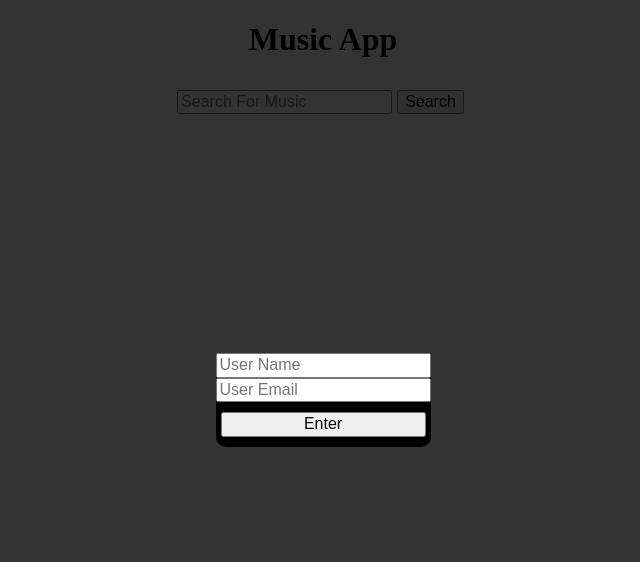
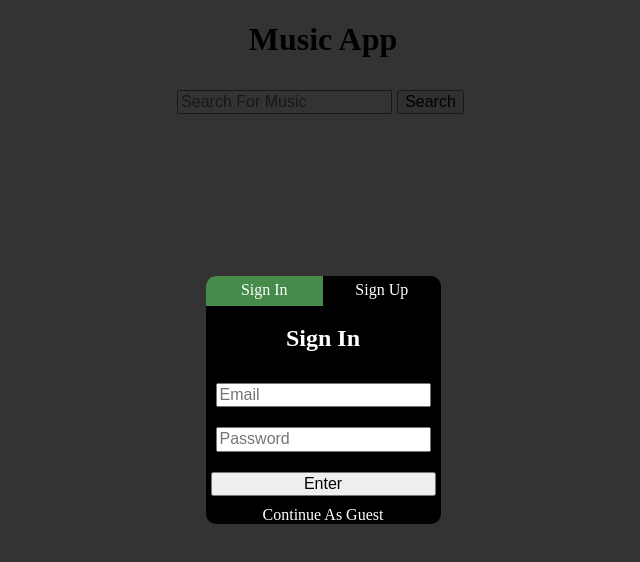
Before and after one commit to irashid1/amplify, a React (Create React App) app: page / in a window 1280 px wide. Shown: the top 562 px of the page, without its empty margins (317-957 px from the left). Built offline with nearby package versions, Linux system fonts and the light colour scheme.

Commit message:
added sign in and sign up modal

```diff
--- a/src/componets /Modal.js
+++ b/src/componets /Modal.js
@@ -1,17 +1,24 @@
 import { useSpring, animated } from "react-spring"
+import { useState } from "react"
 
 const Modal = ({ showModal, setShowModal }) => {
 
-    const handleLogin = () => {
+    const [logInToggle, setLogInToggle] = useState()
+
+    const handleLogIn = () => {
         setShowModal(false)
     }
+
+    // const handleSignIn = () => {
+    //     setLogInToggle(!logInToggle)
+    // }
 
     const animate = useSpring({
         config: {
             duration: 250
         },
         opacity: showModal ? 1 : 0,
-        transform: showModal ? `translate(0%)` : `translate(-100%)`
+        transform: showModal ? `translateY(0%)` : `translateY(-100%)`
     });
 
 
@@ -24,14 +31,51 @@ const Modal = ({ showModal, setShowModal }) => {
 
                 <animated.div style={animate}>
                     <div className="modalContent">
-                        <form onSubmit={handleLogin}>
-                            <label className="sr-only" htmlFor="userName"> User Name </label>
-                            <input placeholder="User Name" type="text" id="name" />
+                        <form onSubmit={handleLogIn}>
+                            {!logInToggle ?
 
-                            <label className="sr-only" htmlFor="userEmail"> User Email </label>
-                            <input placeholder="User Email" type="email" id="email" />
+                            <>
+                                 <div className="signInToggle">
+                                    <p onClick={() => setLogInToggle(false)}>Sign In</p>
+                                    <p onClick={() => setLogInToggle(true)}>Sign Up</p>
+                                </div>
 
-                            <button> Enter </button>
+                                <h2>Sign In</h2>
+
+                                <label className="sr-only" htmlFor="userEmail"> Email </label>
+                                <input placeholder="Email" type="email" id="email" />
+
+                                <label className="sr-only" htmlFor="userPassword"> Password </label>
+                                <input placeholder="Password" type="passsword" id="password" />
+
+                                <button> Enter </button>
+
+                                <p onClick={handleLogIn}>Continue As Guest</p>
+                            </>
+
+                            :
+                            <>
+                                <div className="signUpToggle">
+                                    <p onClick={() => setLogInToggle(false)}>Sign In</p>
+                                    <p onClick={() => setLogInToggle(true)}>Sign Up</p>
+                                </div>
+
+                                <h2>Sign Up</h2>
+
+                                <label className="sr-only" htmlFor="userName"> User Name </label>
+                                <input placeholder="User Name" type="text" id="name" />
+
+                                <label className="sr-only" htmlFor="userEmail"> Email </label>
+                                <input placeholder="Email" type="email" id="email" />
+
+                                <label className="sr-only" htmlFor="userPassword"> Password </label>
+                                <input placeholder="Password" type="passsword" id="password" />
+
+                                <button > Enter </button>
+
+                                <p onClick={handleLogIn}>Continue As Guest</p>
+                            </>
+                            }
                         </form>
                     </div>
                 </animated.div>
--- a/src/styles/sass/partials/_general.scss
+++ b/src/styles/sass/partials/_general.scss
@@ -2,6 +2,11 @@ body {
     display: flex;
     justify-content: center;
     text-align: center;
+}
+
+p {
+    margin: 0;
+    padding: 0;
 }
 
 form {
@@ -38,4 +43,31 @@ button {
     border-radius: 10px;
     display: flex;
     flex-direction: column;
+    input {
+        margin: 10px;
+    }
 }
+
+.signInToggle, .signUpToggle {
+    display: flex;
+    width: 100%;
+    height: 30px;
+    p {
+        display: flex;
+        width: 50%;
+        height: 100%;
+        align-items: center;
+        justify-content: center;
+    }
+
+}
+
+.signInToggle p:first-child {
+    background: rgba(114, 223, 119, 0.623);
+    border-radius: 10px 0 0 0;
+}
+
+.signUpToggle p:last-child {
+    background: rgba(114, 223, 119, 0.623);
+    border-radius: 0 10px 0 0;
+}
```
